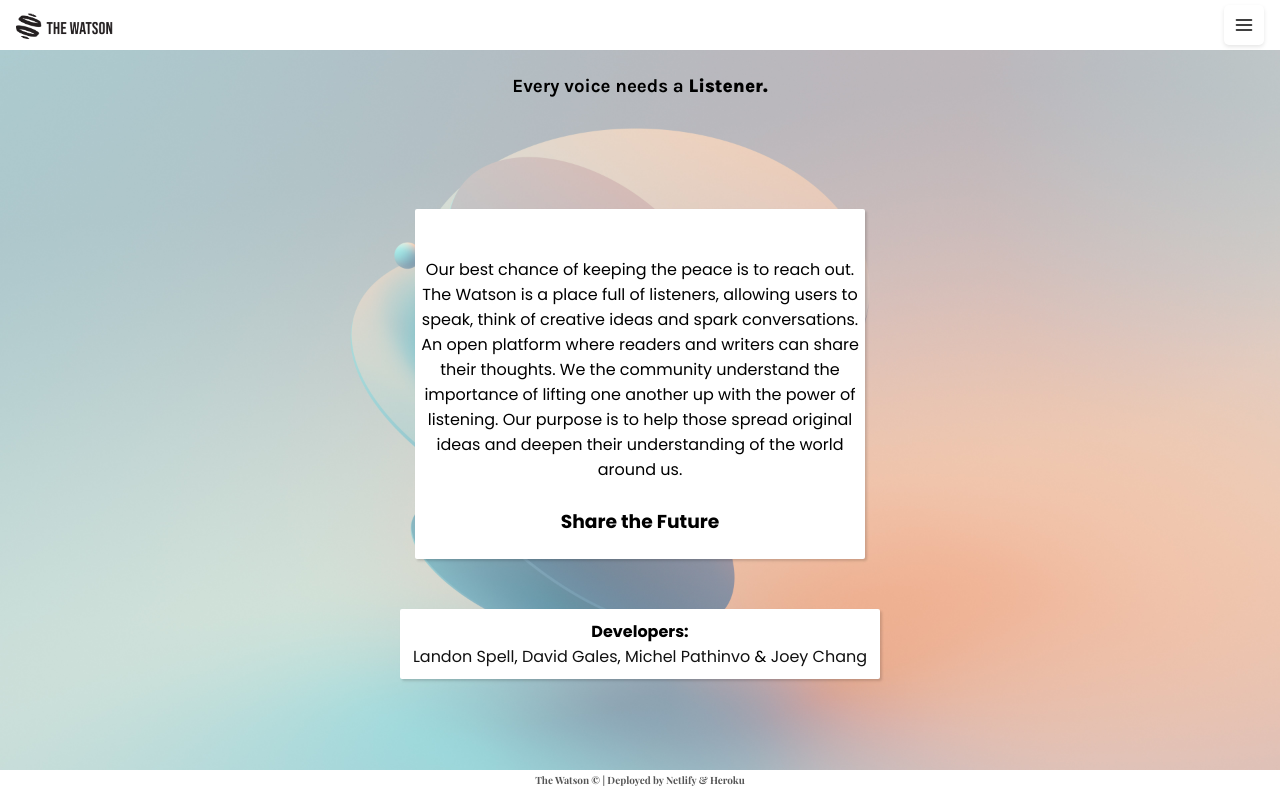
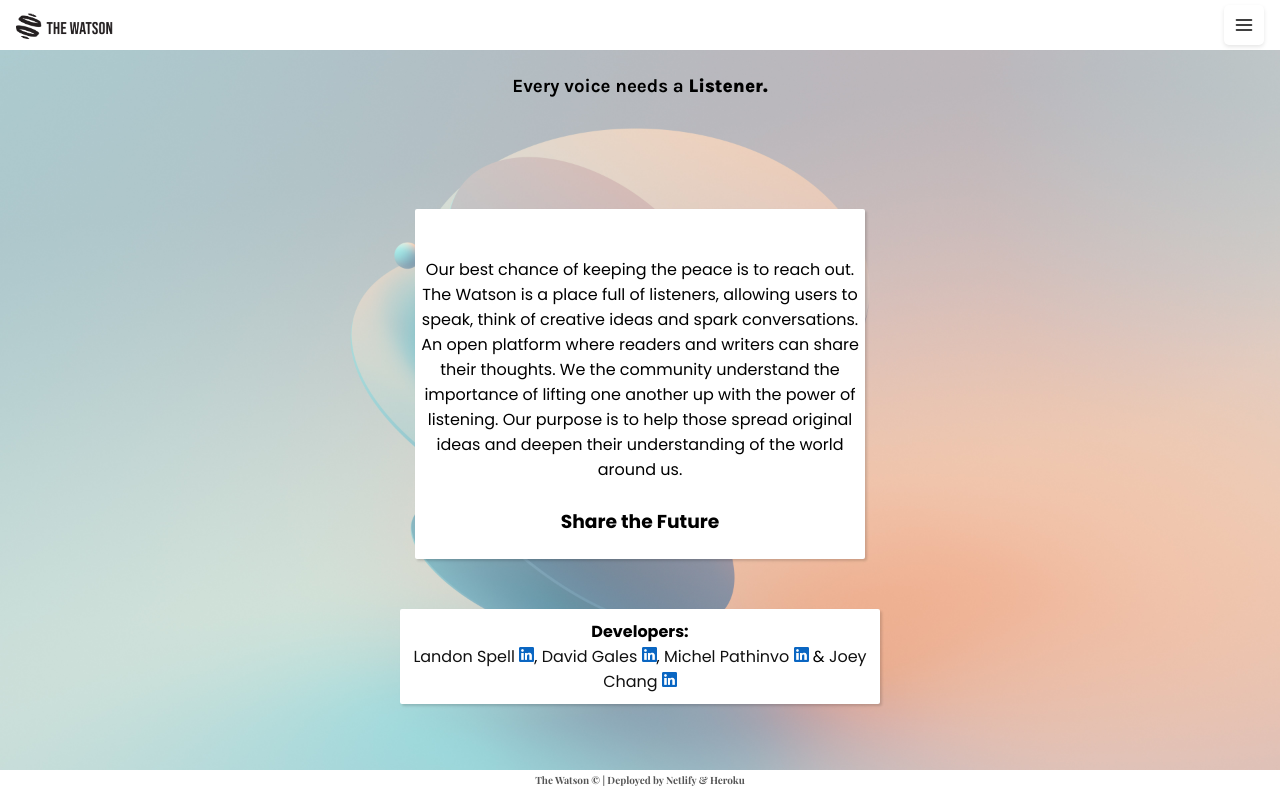
Before and after one commit to watson-project/watson-frontend, a React (Create React App) app: page /about in a window 1280 px wide. Built offline with nearby package versions, Linux system fonts and the light colour scheme.

Commit message:
updated about page

```diff
--- a/src/components/About/About.js
+++ b/src/components/About/About.js
@@ -1,5 +1,6 @@
 import React from 'react';
 import styles from './About.module.css';
+import linkedin from '../../assets/linkedin-logo.png'
 
 function About(props) {
 	return (
@@ -32,28 +33,28 @@ function About(props) {
 							href='https://www.linkedin.com/in/landon-spell/'
 							rel='noopener noreferrer'
 							target='_blank'>
-							Landon Spell
+							Landon Spell <img className={styles.linkedin} src={linkedin} alt='linkedin logo' />
 						</a>
 						,{' '}
 						<a
 							href='https://www.linkedin.com/in/stuntmccartney/'
 							rel='noopener noreferrer'
 							target='_blank'>
-							David Gales
+							David Gales <img className={styles.linkedin} src={linkedin} alt='linkedin logo' />
 						</a>
 						,{' '}
 						<a
 							href='https://www.linkedin.com/in/michelapathinvo/'
 							rel='noopener noreferrer'
 							target='_blank'>
-							Michel Pathinvo
+							Michel Pathinvo <img className={styles.linkedin} src={linkedin} alt='linkedin logo' />
 						</a>{' '}
 						&{' '}
 						<a
 							href='https://www.linkedin.com/in/joesphchang/'
 							rel='noopener noreferrer'
 							target='_blank'>
-							Joey Chang
+							Joey Chang <img className={styles.linkedin} src={linkedin} alt='linkedin logo' />
 						</a>
 					</div>
 				</div>
--- a/src/components/About/About.module.css
+++ b/src/components/About/About.module.css
@@ -82,6 +82,11 @@
 	color: #64a0e4;
 }
 
+.linkedin {
+	height: 15px;
+	align-items: center;
+}
+
 @keyframes fadeInUp {
 	0% {
 		opacity: 0;
```
Also changed, not shown: src/assets/linkedin-logo.png (added).
